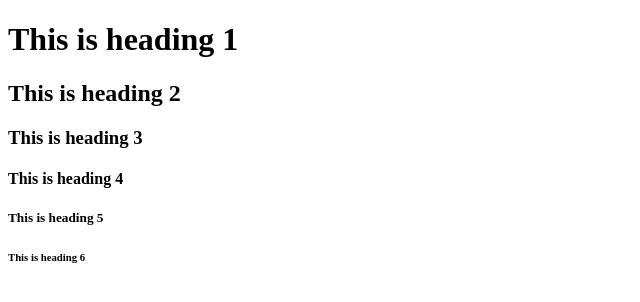
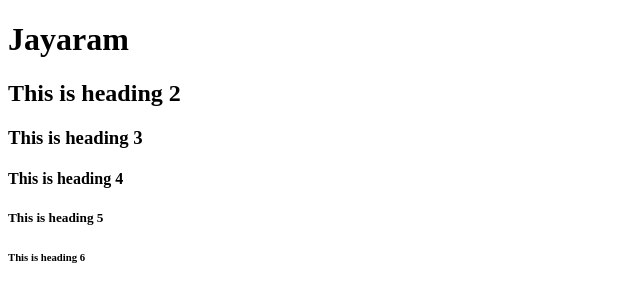
Before and after one commit to jayaramkomiri38/port_sample, a plain HTML site: page page.html in a window 1280 px wide. Shown: the whole page, without its empty margins (0-640 px from the left). Drawn offline with Linux system fonts and the light colour scheme.

Commit message:
Update page.html
name

```diff
--- a/page.html
+++ b/page.html
@@ -2,7 +2,7 @@
 <html>
 <body>
 
-<h1>This is heading 1</h1>
+<h1>Jayaram</h1>
 <h2>This is heading 2</h2>
 <h3>This is heading 3</h3>
 <h4>This is heading 4</h4>
@@ -10,4 +10,5 @@
 <h6>This is heading 6</h6>
 
 </body>
+
 </html>
```
